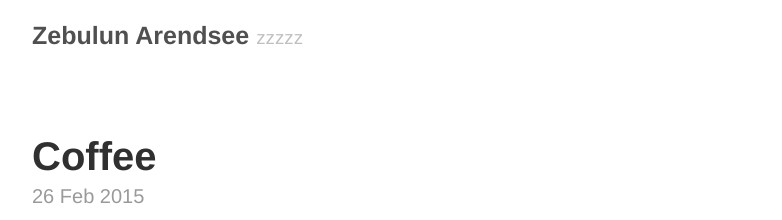
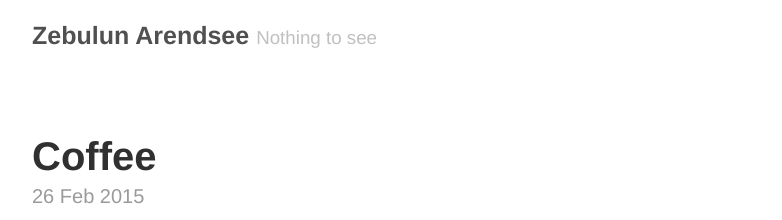
Before and after one commit to arendsee/arendsee.github.io, a Jekyll site: the page built from index.html, in a window 1280 px wide. Shown: the top 220 px of the page, without its empty margins (248-1030 px from the left). Built offline with Jekyll 4.4.1, drawn with Linux system fonts in a browser that asks for light colours; the list of posts is cut into pages by our own code.

Commit message:
chanded tagline

```diff
--- a/_config.yml
+++ b/_config.yml
@@ -4,7 +4,7 @@ relative_permalinks: true
 
 # Setup
 title: Zebulun Arendsee
-tagline: zzzzz
+tagline: Nothing to see
 url: http://getpoole.com
 paginate: 1
 baseurl: /
```
